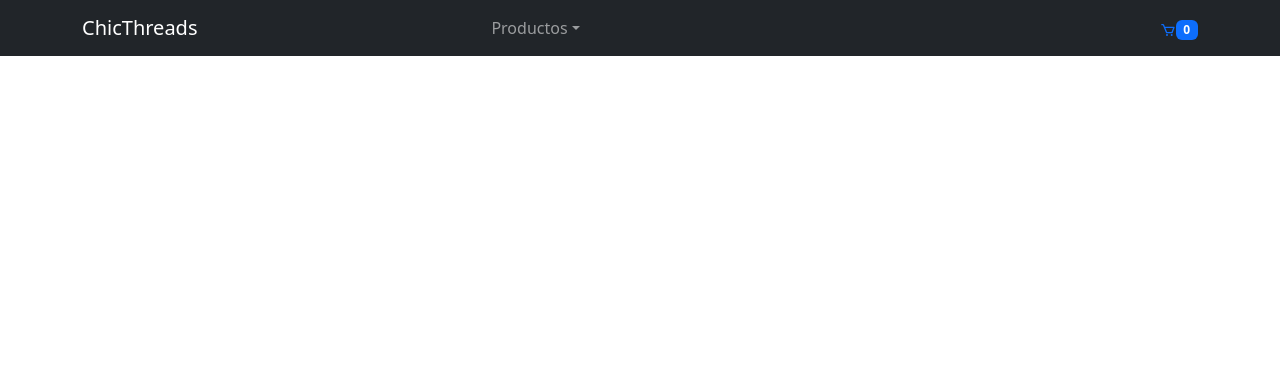
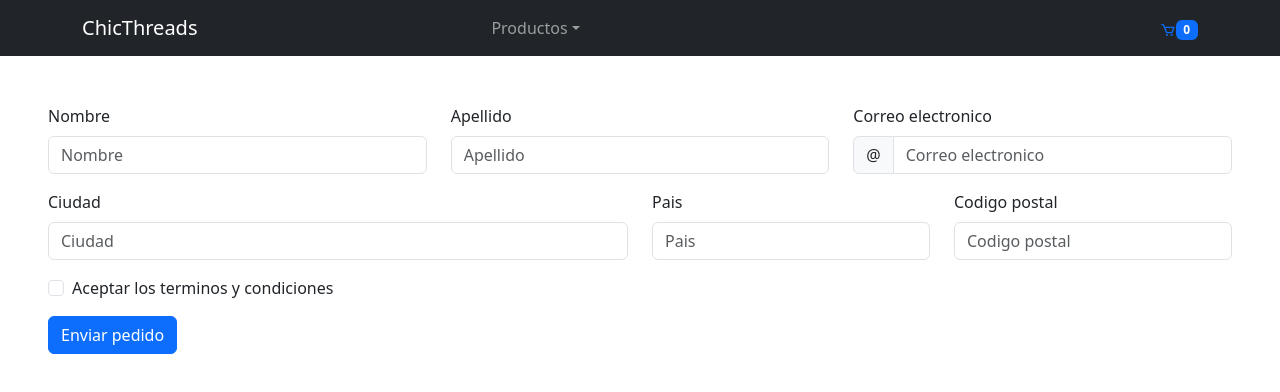
Before and after one commit to cirogiorgini/ChicThreads, a React (Vite) app: page /Checkout in a window 1280 px wide. Shown: the top 392 px of the page. Built offline with nearby package versions, Linux system fonts and the light colour scheme.

Commit message:
form compra

```diff
--- a/package.json
+++ b/package.json
@@ -18,6 +18,7 @@
     "react": "^18.2.0",
     "react-bootstrap": "^2.9.1",
     "react-dom": "^18.2.0",
+    "react-hook-form": "^7.49.3",
     "react-icons": "^4.12.0",
     "react-router-dom": "^6.21.1",
     "styled-components": "^6.1.3"
--- a/src/App.jsx
+++ b/src/App.jsx
@@ -6,6 +6,7 @@ import Cart from './components/NavBar/Carrito/Cart'
 import "./main.css"
 import ItemDetailContainer from './components/ProductList/ItemDetailContainer'
 import { CartProvider } from './context/CartContext'
+import Checkout from './components/Checkout'
 
 
 
@@ -24,6 +25,7 @@ const App = () => {
               <Route path='/productos/:category' element={<ItemListContainer/>}/>
               <Route path='/item/:id' element={<ItemDetailContainer />}/>
               <Route path='/carrito' element={<Cart/>}/>
+              <Route path='/Checkout' element={<Checkout/>}/>
             </Routes>
         </BrowserRouter>
       </CartProvider>
--- a/src/components/Checkout.jsx
+++ b/src/components/Checkout.jsx
@@ -1,7 +1,12 @@
 import React, { useContext, useState } from 'react'
 import { CartContext } from '../context/CartContext';
 import { useForm } from 'react-hook-form';
-import { collection, addDoc } from "firebase/firestore";
+import Button from 'react-bootstrap/Button';
+import Col from 'react-bootstrap/Col';
+import Form from 'react-bootstrap/Form';
+import InputGroup from 'react-bootstrap/InputGroup';
+import Row from 'react-bootstrap/Row';
+import { collection, addDoc, doc } from "firebase/firestore";
 import { db } from '../firebase/config';
 
 const Checkout = () => {
@@ -9,108 +14,96 @@ const Checkout = () => {
 
     const [pedidoId, setPedidoId] = useState("");
 
-    const { carrito, precioTotal, vaciarCarrito } = useContext(CartContext);
+    const { cart, precioTotal, emptycart } = useContext(CartContext);
 
     const { register, handleSubmit } = useForm();
 
     const comprar = (data) => {
         const pedido = {
             cliente: data,
-            productos: carrito,
+            productos: cart,
             total: precioTotal()
         }
-        console.log(pedido);
+        console.log(pedido)
 
         const pedidosRef = collection(db, "pedidos");
 
-        addDoc(pedidosRef, pedido)
-            .then((doc) => {
-                setPedidoId(doc.id);
-                vaciarCarrito();
-            })
-
     }
 
-    if (pedidoId) {
-        return (
-            <div className="container">
-                <h1 className="main-title">Muchas gracias por tu compra</h1>
-                <p>Tu número de pedido es: {pedidoId}</p>
-            </div>
-        )
-    }
+
 
   return (
-    <Form noValidate validated={validated} onSubmit={handleSubmit}>
+    <Form className='p-5' onSubmit={handleSubmit(comprar)} >
       <Row className="mb-3">
         <Form.Group as={Col} md="4" controlId="validationCustom01">
-          <Form.Label>First name</Form.Label>
+          <Form.Label>Nombre</Form.Label >
           <Form.Control
             required
             type="text"
-            placeholder="First name"
-            defaultValue="Mark"
+            placeholder="Nombre"
+            {...register("nombre")}
           />
           <Form.Control.Feedback>Looks good!</Form.Control.Feedback>
         </Form.Group>
         <Form.Group as={Col} md="4" controlId="validationCustom02">
-          <Form.Label>Last name</Form.Label>
+          <Form.Label>Apellido</Form.Label>
           <Form.Control
             required
             type="text"
-            placeholder="Last name"
-            defaultValue="Otto"
+            placeholder="Apellido"
+            {...register("apellido")}
           />
           <Form.Control.Feedback>Looks good!</Form.Control.Feedback>
         </Form.Group>
         <Form.Group as={Col} md="4" controlId="validationCustomUsername">
-          <Form.Label>Username</Form.Label>
+          <Form.Label>Correo electronico</Form.Label>
           <InputGroup hasValidation>
             <InputGroup.Text id="inputGroupPrepend">@</InputGroup.Text>
             <Form.Control
               type="text"
-              placeholder="Username"
+              placeholder="Correo electronico"
+              {...register("correo@")}
               aria-describedby="inputGroupPrepend"
               required
             />
             <Form.Control.Feedback type="invalid">
-              Please choose a username.
+              Ingrese un correo electronico.
             </Form.Control.Feedback>
           </InputGroup>
         </Form.Group>
       </Row>
       <Row className="mb-3">
         <Form.Group as={Col} md="6" controlId="validationCustom03">
-          <Form.Label>City</Form.Label>
-          <Form.Control type="text" placeholder="City" required />
+          <Form.Label>Ciudad</Form.Label>
+          <Form.Control type="text" placeholder="Ciudad" {...register("ciudad")} required />
           <Form.Control.Feedback type="invalid">
-            Please provide a valid city.
+            elige una ciudad valida.
           </Form.Control.Feedback>
         </Form.Group>
         <Form.Group as={Col} md="3" controlId="validationCustom04">
-          <Form.Label>State</Form.Label>
-          <Form.Control type="text" placeholder="State" required />
+          <Form.Label>Pais</Form.Label>
+          <Form.Control type="text" placeholder="Pais" {...register("pais")} required />
           <Form.Control.Feedback type="invalid">
-            Please provide a valid state.
+            Ingrese un pais valido.
           </Form.Control.Feedback>
         </Form.Group>
         <Form.Group as={Col} md="3" controlId="validationCustom05">
-          <Form.Label>Zip</Form.Label>
-          <Form.Control type="text" placeholder="Zip" required />
+          <Form.Label>Codigo postal</Form.Label>
+          <Form.Control type="number" placeholder="Codigo postal" {...register("Codigo postal")} required />
           <Form.Control.Feedback type="invalid">
-            Please provide a valid zip.
+            Ingrese un codigo postal valido.
           </Form.Control.Feedback>
         </Form.Group>
       </Row>
       <Form.Group className="mb-3">
         <Form.Check
           required
-          label="Agree to terms and conditions"
+          label="Aceptar los terminos y condiciones"
           feedback="You must agree before submitting."
           feedbackType="invalid"
         />
       </Form.Group>
-      <Button type="submit">Submit form</Button>
+      <Button type="submit">Enviar pedido</Button>
     </Form>
   )
 }
--- a/src/components/NavBar/Carrito/Cart.jsx
+++ b/src/components/NavBar/Carrito/Cart.jsx
@@ -1,52 +1,69 @@
-import React, { useContext } from 'react'
+import React, { useContext, useState, useEffect } from 'react';
 import { CartContext } from '../../../context/CartContext';
 import Button from 'react-bootstrap/Button';
+import { Link } from 'react-router-dom';
+
 const Cart = () => {
+  const { cart, emptyCart } = useContext(CartContext);
+  const [cartItems, setCartItems] = useState(cart); // Estado para los elementos del carrito
+  const [totalPrice, setTotalPrice] = useState(0); // Estado para el precio total
 
-  const {cart, precioTotal, emptyCart} = useContext(CartContext)
+  useEffect(() => {
+    setTotalPrice(precioTotal());
+  }, [cartItems]);
+
+  const precioTotal = () => {
+    return cartItems.reduce((acc, prod) => acc + prod.price * prod.Count, 0);
+  };
 
   const empty = () => {
     emptyCart();
+    setCartItems([]);
+    setTotalPrice(0);
+  };
+
+  const updateCount = (id, newCount) => {
+    const updatedCart = cartItems.map(item => {
+      if (item.id === id) {
+        return { ...item, Count: Math.max(1, newCount) };
       }
-
+      return item;
+    });
+    setCartItems(updatedCart);
+  };
 
   return (
     <div>
-        {
-          cart.map((prod) => (
-
+      {cartItems.map(prod => (
         <article key={prod.id}>
           <section className='prod-title'>
             <img src={prod.image} alt="" />
             <h2>{prod.title}</h2>
           </section>
           <section className='prod-count'>
-                    <Button> + </Button>
+            <div className='item-count'>
+              <Button variant="primary" onClick={() => updateCount(prod.id, prod.Count - 1)}> - </Button>
               <p>{prod.Count}</p>
-                    <Button> - </Button>
+              <Button variant="primary" onClick={() => updateCount(prod.id, prod.Count + 1)}> + </Button>
+            </div>
           </section>
           <section className='prod-price'>
-                    <p>{ prod.price}</p>
+            <p>{prod.price}</p>
             <p>{prod.price * prod.Count}</p>
           </section>
         </article>
-
-              ))
-        }
-        {
-          cart.length > 0 &&
+      ))}
+      {cartItems.length > 0 && (
         <>
-            <h2>Precio total:${precioTotal()}</h2>
+          <h2>Precio total:${totalPrice}</h2>
           <div>
-              <Button>Comprar</Button>
+            <Link to="/Checkout">Comprar</Link>
             <Button onClick={empty}> Vaciar carrito </Button>
           </div>
+        </>
+      )}
+    </div>
+  );
+};
 
-          </>
-        }
-
-    </div>
-  )
-}
-
-export default Cart
+export default Cart;
```
Also changed, not shown: 1 other file (tests, documents, lock files or other folders). Lines whose indentation alone changed are shown as unchanged.
